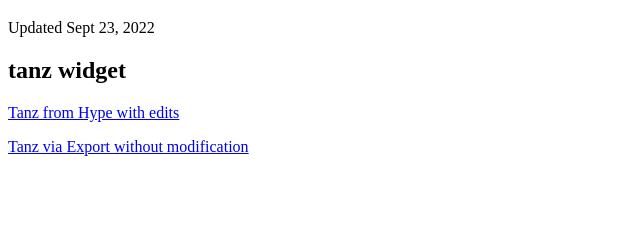
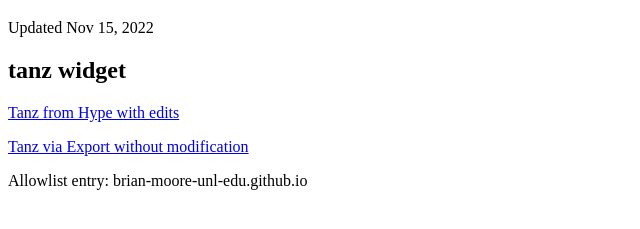
Before and after one commit to brian-moore-unl-edu/brian-moore-unl-edu.github.io, a plain HTML site: page index.html in a window 1280 px wide. Shown: the part 61-290 px from the top of the page, without its empty margins (0-640 px from the left). Drawn offline with Linux system fonts and the light colour scheme.

Commit message:
Update index.html
added comment about allowlist entry

```diff
--- a/index.html
+++ b/index.html
@@ -6,10 +6,11 @@
   </head>
   <body>
     <h1>GitHub Pages</h1>
-    Updated Sept 23, 2022
+    Updated Nov 15, 2022
     <h2>tanz widget</h2>
     <p> <a href="tanz/tanz.html">Tanz from Hype with edits</a></p>
     <p><a href="tanzExport/tanzExport.html">Tanz via Export without modification</a></p>
+    <p>Allowlist entry: brian-moore-unl-edu.github.io</p>
 
   </body>
 </html>
```
